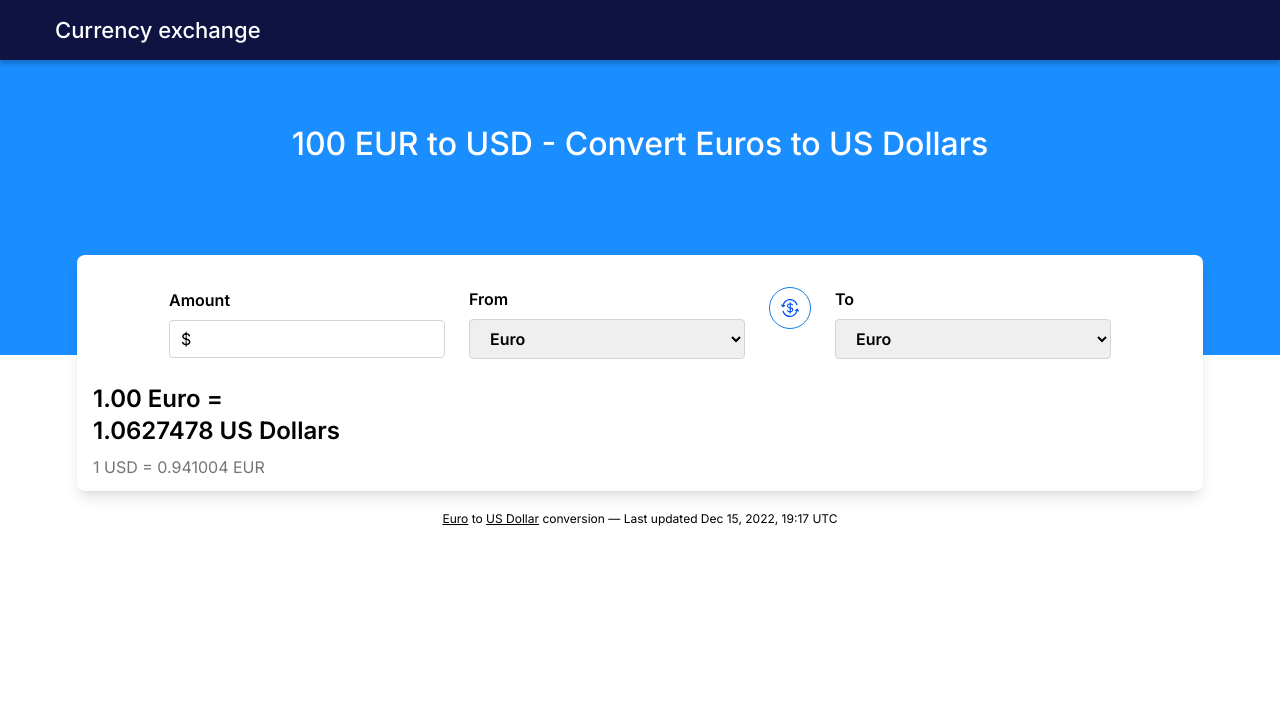
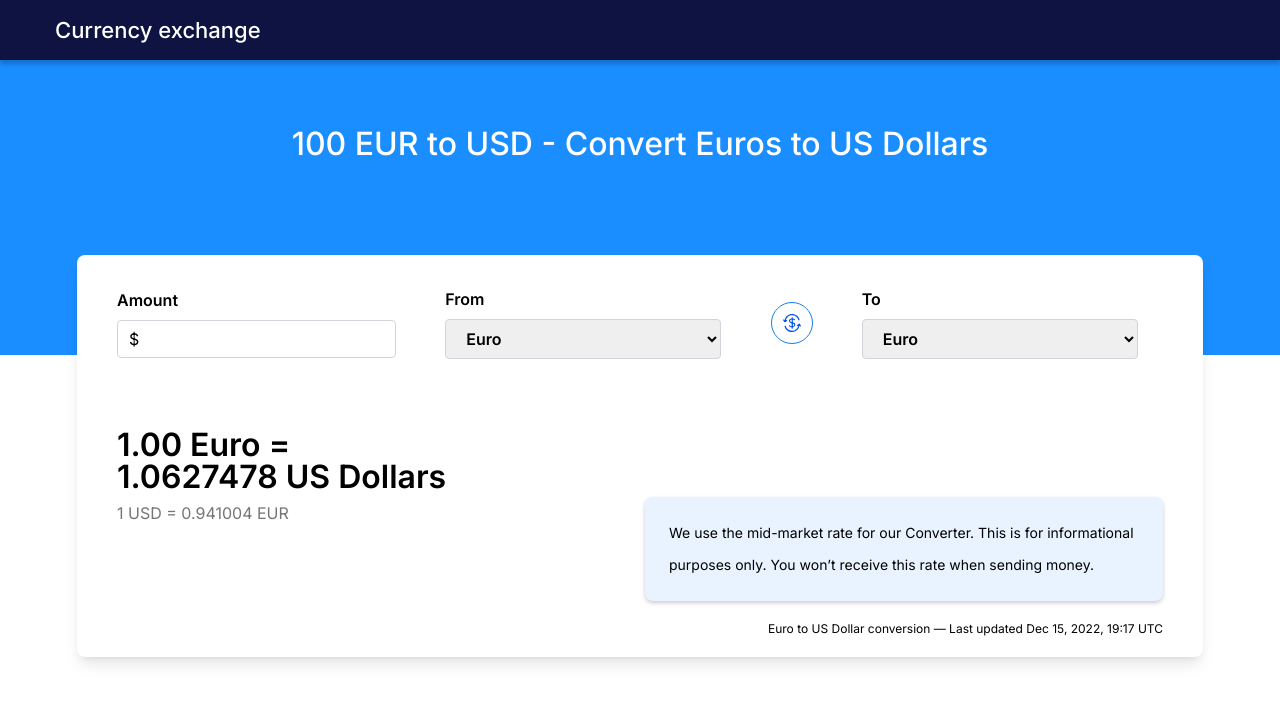
Before and after one commit to OAS-Dev/challenge-ppi, a React (Vite) app: page / in a window 1280 px wide. Shown: the top 702 px of the page. Built offline with nearby package versions, Linux system fonts and the light colour scheme.

Commit message:
Se aplican estilos para vista desktop del componente ExchangeCard

```diff
--- a/src/components/exchange-card/ExchangeCard.tsx
+++ b/src/components/exchange-card/ExchangeCard.tsx
@@ -3,8 +3,9 @@ import exchange from '../assets/icons/Button.svg';
 export const ExchangeCard = () => {
   return (
     <>
-      <div className='bg-white rounded-lg shadow-lg pt-8 pb-2 w-[311px] lg:w-[1126px]'>
-        <div className='flex flex-col lg:flex-row justify-center items-center gap-6'>
+      <div className='bg-white rounded-lg shadow-lg pt-8 pb-2 w-[311px] h-full lg:w-[1126px] lg:h-[402px]'>
+        {/* Exchange inputs */}
+        <div className='flex flex-col lg:flex-row justify-center lg:justify-between lg:px-10 items-center gap-6'>
           {/* Amount */}
           <div>
             <label className='block text-[16px] font-semibold mb-2'>Amount</label>
@@ -12,12 +13,12 @@ export const ExchangeCard = () => {
               <span className='absolute inset-y-0 left-0 pl-3 flex items-center'>$</span>
               <input
                 type='number'
-                className='w-[279px] lg:w-[276px] px-4 py-2 border border-gray-300 rounded-[4px] focus:outline-none focus:ring-1 focus:ring-[#1A8DFF] text-[16px] font-semibold leading-5'
+                className='w-[279px] px-4 py-2 border border-gray-300 rounded-[4px] focus:outline-none focus:ring-1 focus:ring-[#1A8DFF] text-[16px] font-semibold leading-5'
               />
             </div>
           </div>
 
-          <div className='flex flex-col gap-6 lg:flex-row'>
+          <div className='flex flex-col gap-6 lg:flex-row lg:items-center lg:justify-evenly lg:w-full'>
             <div>
               <label className='block text-[16px] font-semibold mb-2'>From</label>
               <select className='w-[276px] px-4 py-2 border border-gray-300 rounded-[4px] focus:outline-none focus:ring-1 focus:ring-[#1A8DFF] text-[16px] font-semibold leading-5'>
@@ -41,24 +42,24 @@ export const ExchangeCard = () => {
         </div>
 
         {/* Exchange Rate Display */}
-        <div className='mt-6 px-4'>
+        <div className='mt-6 px-4 lg:px-10 lg:mt-[70px]'>
           <div>
-            <div className='text-[24px] font-semibold leading-8'>
+            <div className='text-[24px] font-semibold leading-8 lg:text-[32px]'>
               1.00 Euro = <br />
               1.0627478 US Dollars
             </div>
             <div className='text-[16px] text-[#757575] font-normal leading-8 mt-1'>1 USD = 0.941004 EUR</div>
           </div>
 
-          <div className='flex flex-col justify-end items-end'>
-            <div className='hidden bg-[#E8F3FF] p-4 rounded-[8px] w-[518px] font-normal'>
-              <p className='text-[14px] text-black leading-8'>
+          <div className='hidden lg:flex flex-col justify-end items-end -mt-8'>
+            <div className=' bg-[#E8F3FF] px-6 py-5 rounded-[8px] w-[518px] font-normal shadow-[0_2px_4px_0_rgba(0,0,0,0.20)]'>
+              <p className='text-[14px] font-normal text-black leading-8'>
                 We use the mid-market rate for our Converter. This is for informational purposes only. You won’t receive
                 this rate when sending money.
               </p>
             </div>
 
-            <div className='hidden'>
+            <div className='hidden lg:block lg:mt-3'>
               <p className='text-[12px] font-light leading-8'>
                 Euro to US Dollar conversion — Last updated Dec 15, 2022, 19:17 UTC
               </p>
@@ -67,7 +68,7 @@ export const ExchangeCard = () => {
         </div>
       </div>
 
-      <div className='mt-4 px-10'>
+      <div className='mt-4 px-10 lg:hidden'>
         <p className='text-[12px] font-light leading-6'>
           <a
             href='https://www.xe.com/currency/eur-euro/'
```
